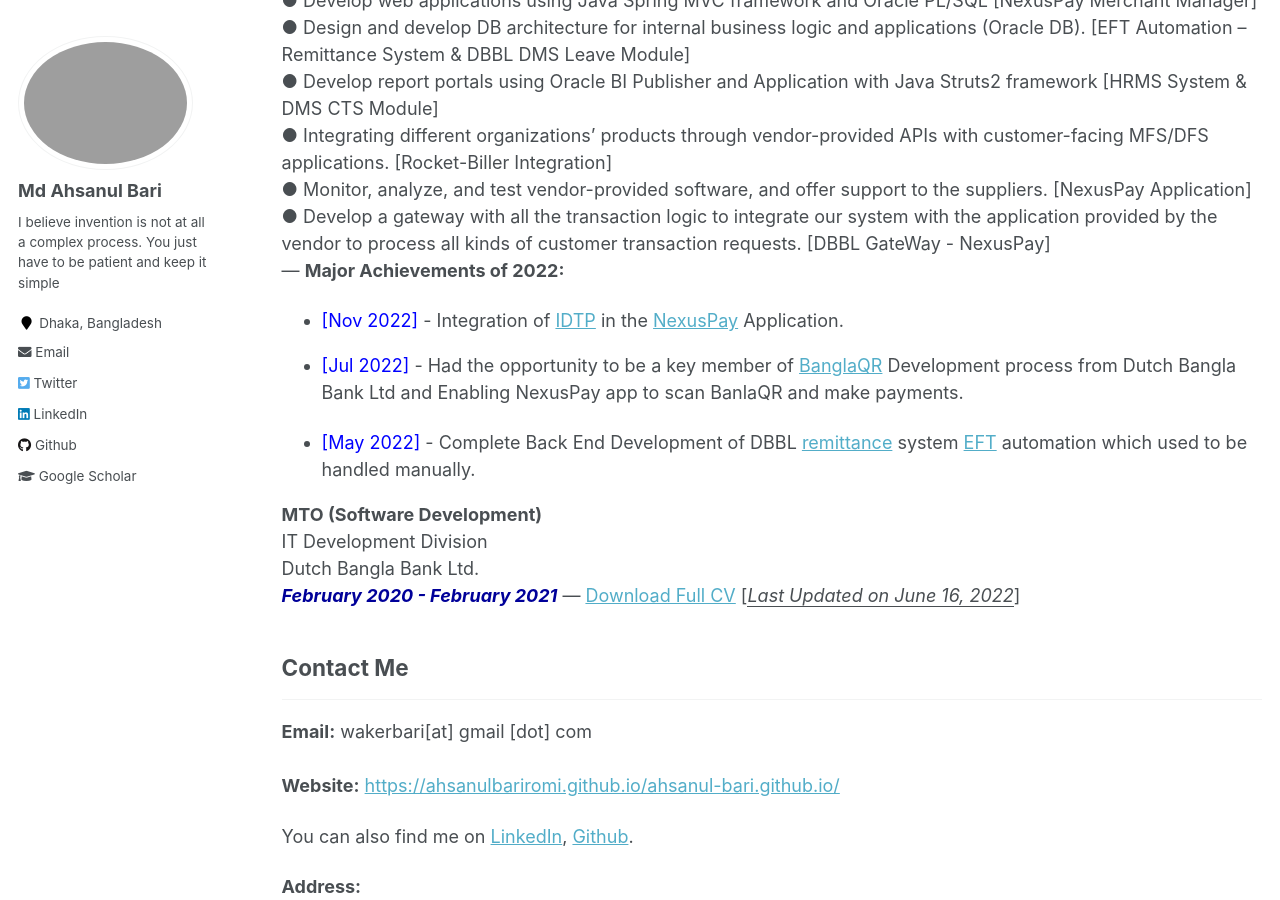
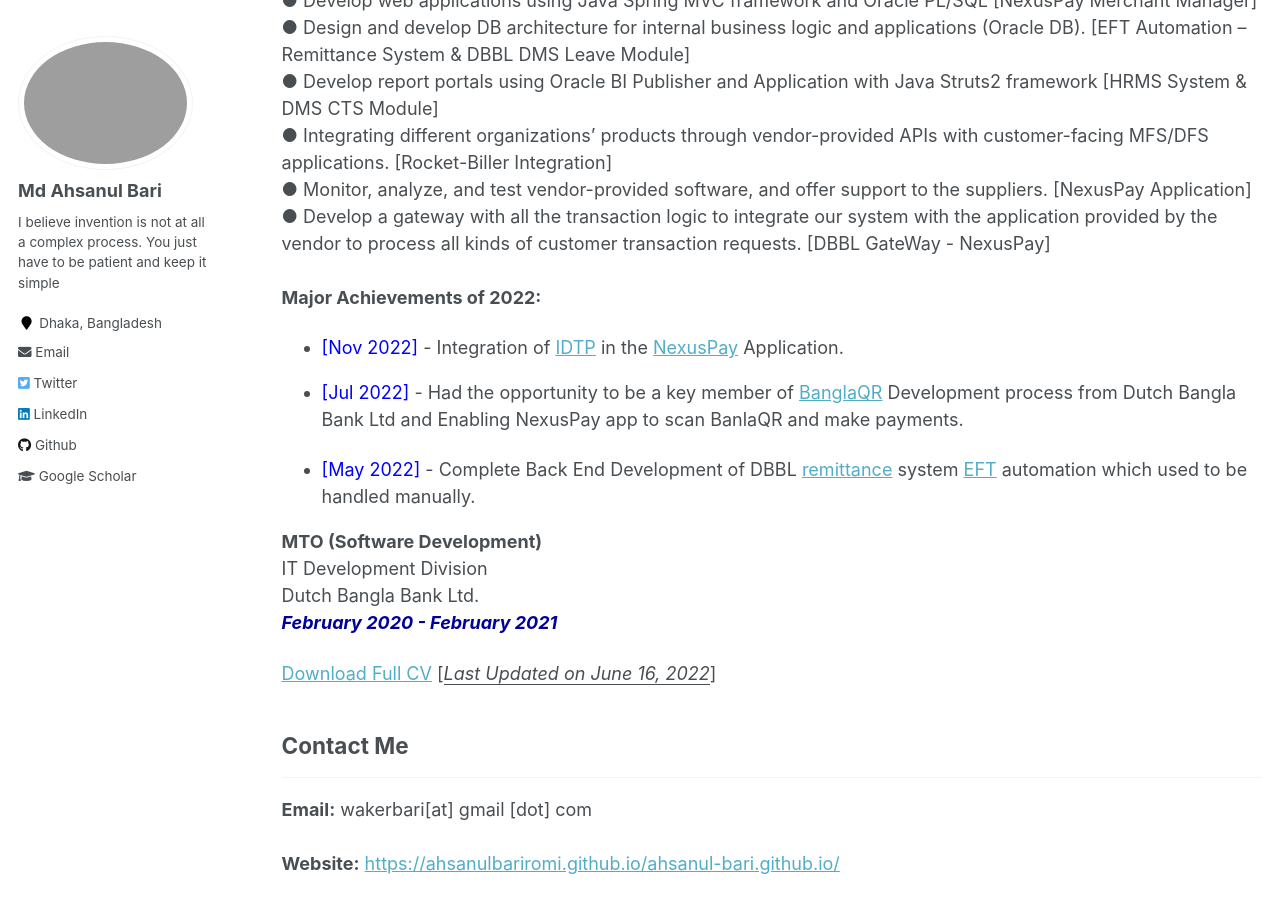
Before and after one commit to AhsanulBariRomi/ahsanul-bari.github.io, a Jekyll site: the page built from _pages/cv.md, in a window 1280 px wide and 900 px high, scrolled down 644 px. Built offline with Jekyll 4.4.1, drawn with Linux system fonts in a browser that asks for light colours.

Commit message:
Update cv.md

```diff
--- a/_pages/cv.md
+++ b/_pages/cv.md
@@ -28,7 +28,7 @@ Dutch Bangla Bank Ltd<br />
 ●	Integrating different organizations' products through vendor-provided APIs with customer-facing MFS/DFS applications. [Rocket-Biller Integration]<br/>
 ●	Monitor, analyze, and test vendor-provided software, and offer support to the suppliers. [NexusPay Application]<br/>
 ●	Develop a gateway with all the transaction logic to integrate our system with the application provided by the vendor to process all kinds of customer transaction requests. 	 [DBBL GateWay - NexusPay]<br/>
----
+<br/>
 <b>Major Achievements of 2022:</b> <br/>
 - <span style="color:Blue"> [Nov 2022] </span> - Integration of [IDTP](https://digitalmahbub.com/binimoy-platform-in-bangladesh/) in the [NexusPay](https://www.dutchbanglabank.com/nexuspay/nexusPay-home.html) Application.
 <br/>
@@ -40,7 +40,7 @@ Dutch Bangla Bank Ltd<br />
 IT Development Division <br/>
 Dutch Bangla Bank Ltd.<br />
 <i style='color:#000099;'>**February 2020 - February 2021**</i>
----
+
 [Download Full CV](https://drive.google.com/file/d/1GJ9GlFGLaJQmQoj-donsIOQB4Lo1YjwF/view?usp=sharing) [<ins>*Last Updated on June 16, 2022*</ins>]
 
 ## Contact Me
```
